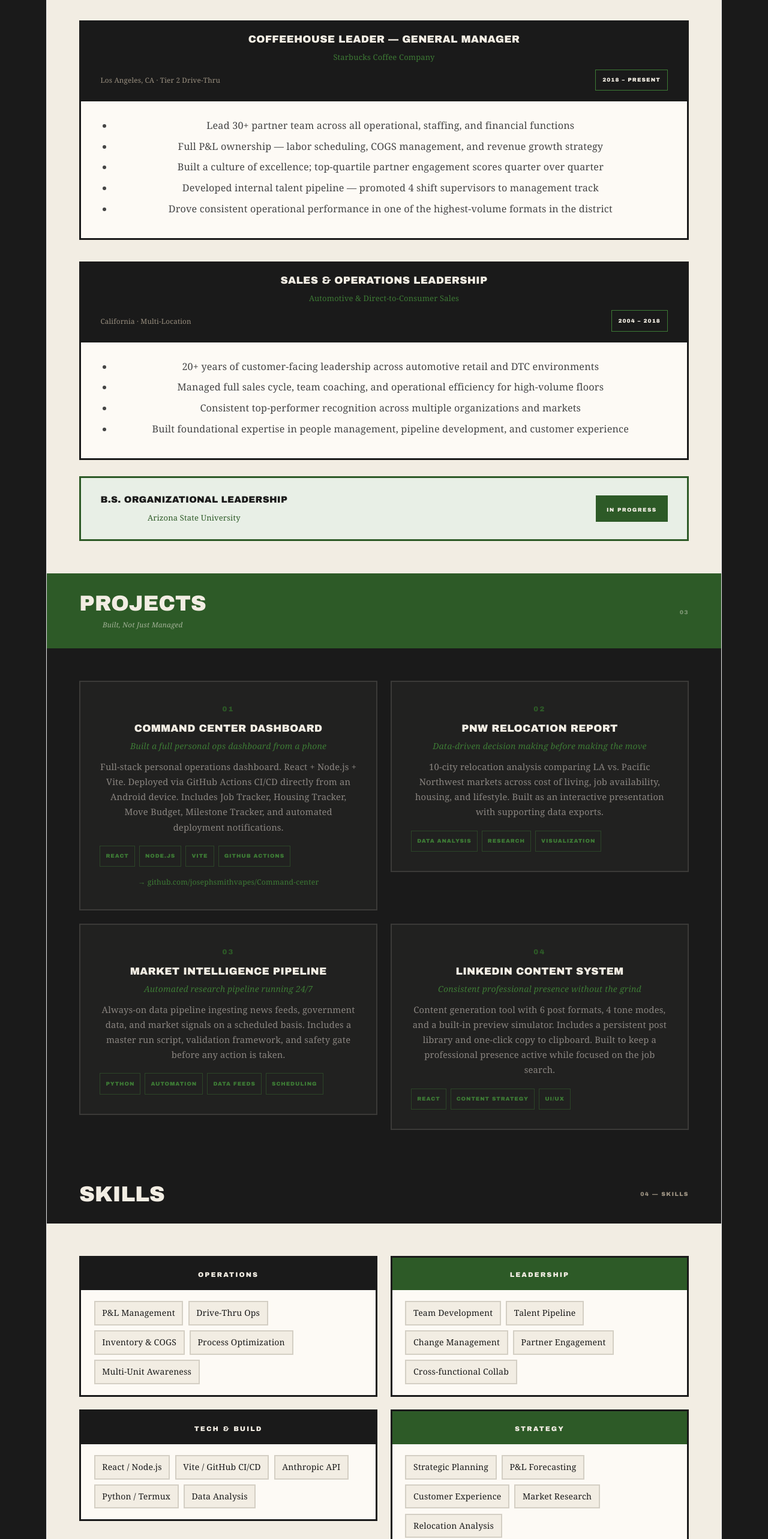
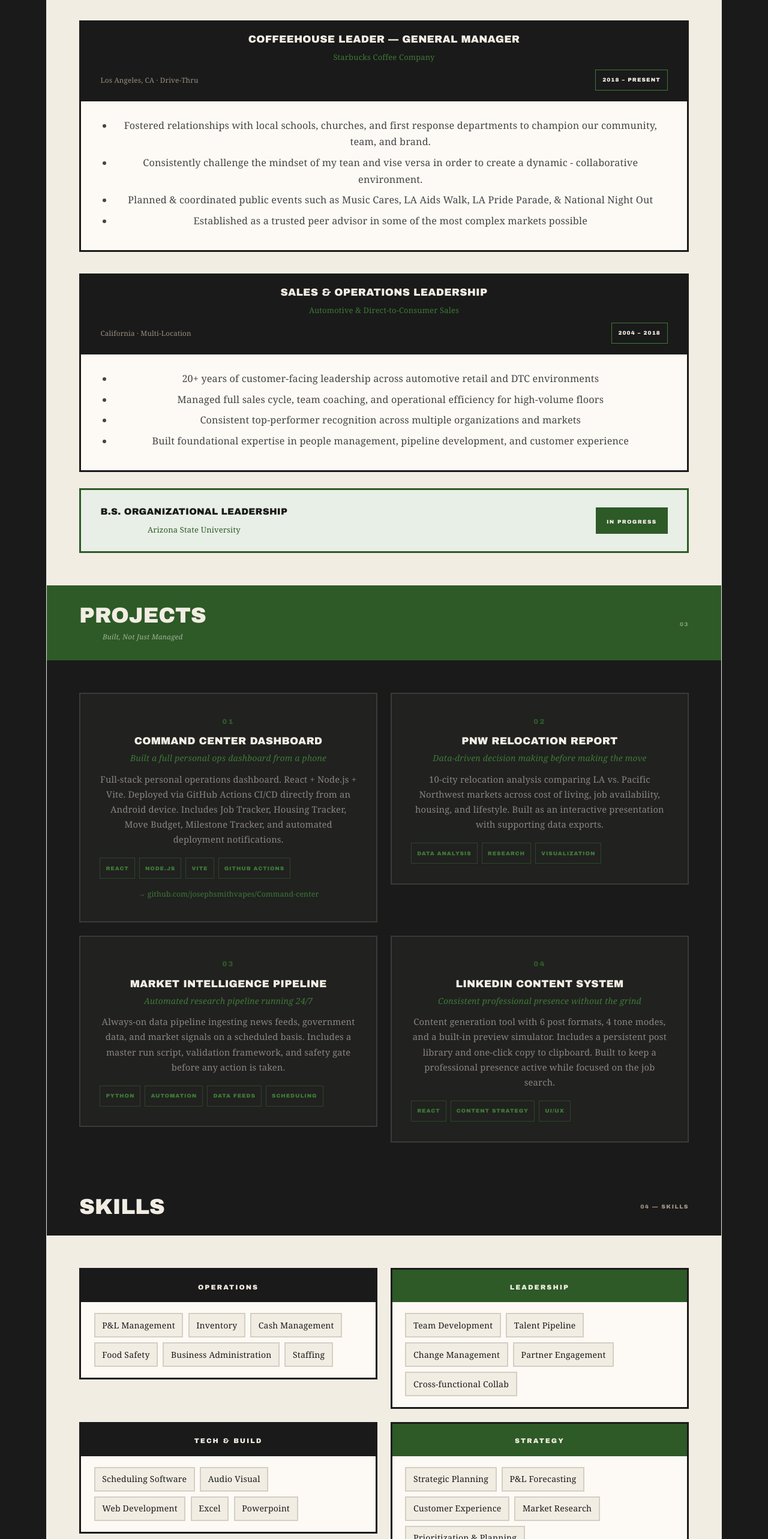
Before and after one commit to josephsmithvapes/folio, a React (Vite) app: page / in a window 1280 px wide. Shown: the part 1540-4106 px from the top of the page at 60% size. Built offline with nearby package versions, Linux system fonts and the light colour scheme.

Commit message:
copy update sb and skills

```diff
--- a/src/App.jsx
+++ b/src/App.jsx
@@ -371,13 +371,13 @@ function Experience() {
       role: "Coffeehouse Leader — General Manager",
       company: "Starbucks Coffee Company",
       period: "2018 – Present",
-      loc: "Los Angeles, CA · Tier 2 Drive-Thru",
+      loc: "Los Angeles, CA · Drive-Thru",
       bullets: [
-        "Lead 30+ partner team across all operational, staffing, and financial functions",
-        "Full P&L ownership — labor scheduling, COGS management, and revenue growth strategy",
-        "Built a culture of excellence; top-quartile partner engagement scores quarter over quarter",
-        "Developed internal talent pipeline — promoted 4 shift supervisors to management track",
-        "Drove consistent operational performance in one of the highest-volume formats in the district",
+        "Fostered relationships with local schools, churches, and first response departments to champion our community, team, and brand."
+        ,
+        "Consistently challenge the mindset of my tean and vise versa in order to create a dynamic - collaborative environment.",
+        "Planned & coordinated public events such as Music Cares, LA Aids Walk, LA Pride Parade, & National Night Out",
+        "Established as a trusted peer advisor in some of the most complex markets possible",
       ],
     },
     {
@@ -525,10 +525,10 @@ function Projects() {
 function Skills() {
   const { isMobile } = useBreakpoint();
   const groups = [
-    { label: "Operations", items: ["P&L Management", "Drive-Thru Ops", "Inventory & COGS", "Process Optimization", "Multi-Unit Awareness"] },
+    { label: "Operations", items: ["P&L Management", "Inventory", "Cash Management", "Food Safety", "Business Administration", "Staffing",] },
     { label: "Leadership", items: ["Team Development", "Talent Pipeline", "Change Management", "Partner Engagement", "Cross-functional Collab"] },
-    { label: "Tech & Build", items: ["React / Node.js", "Vite / GitHub CI/CD", "Anthropic API", "Python / Termux", "Data Analysis"] },
-    { label: "Strategy", items: ["Strategic Planning", "P&L Forecasting", "Customer Experience", "Market Research", "Relocation Analysis"] },
+    { label: "Tech & Build", items: ["Scheduling Software", "Audio Visual", "Web Development", "Excel", "Powerpoint"] },
+    { label: "Strategy", items: ["Strategic Planning", "P&L Forecasting", "Customer Experience", "Market Research", "Prioritization & Planning"] },
   ];
 
   return (
```
